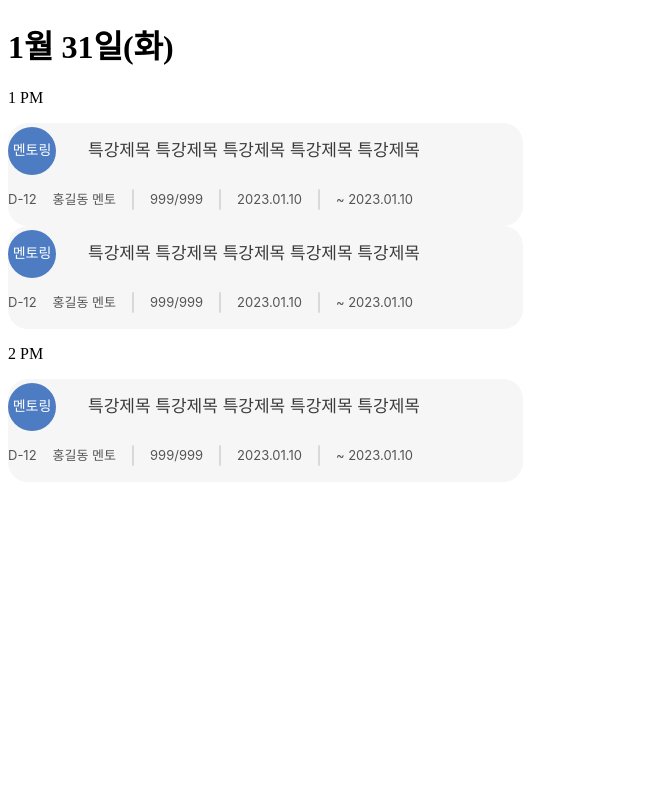
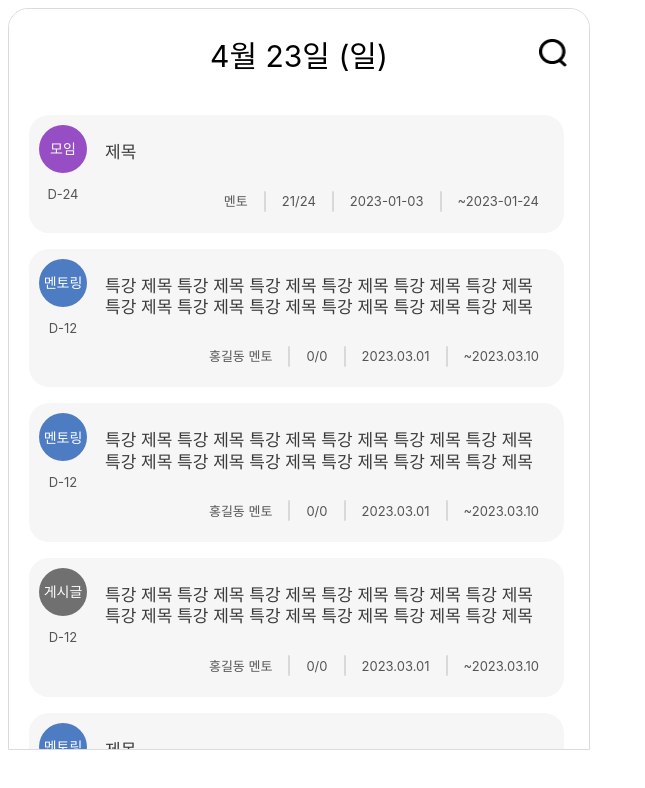
Before and after one commit to SWM-mini-47/SWMinder-front, a Next.js app: page / in a window 1280 px wide. Shown: the top 788 px of the page, without its empty margins (0-645 px from the left). Built offline with nearby package versions, Linux system fonts and the light colour scheme.

Commit message:
🎉 feat: 타임라인 및 포스트 컴포넌트 디자인 완료 (#3)

```diff
--- a/components/Timeline/Post/index.tsx
+++ b/components/Timeline/Post/index.tsx
@@ -1,97 +1,132 @@
 import { css } from '@emotion/react';
 
-const frameStyle = css`
+interface PostProps {
+  category: string;
+  title: string;
+  mentor: string;
+  dday: string;
+  capacity: number;
+  applicants: number;
+  startDate: string;
+  endDate: string;
+}
+
+const style = {
+  frame: css`
     border-radius: 20px;
-  height: 103px;
+    height: auto;
     width: 515px;
     background-color: #f6f6f6;
-`;
-
-const category = css`
+    align-items: center;
+    padding: 10px;
+  `,
+  category: (category: string) => css`
     display: inline-flex;
     justify-content: center;
-  align-items: flex-start; /* 변경 */
+    align-items: center;
     transform: rotate(0deg);
     border-radius: 80px;
     height: 48px;
     width: 48px;
-  background-color: #4d7cc3;
-`;
-
-const category_text = css`
+    background-color: ${category === '멘토링'
+      ? '#4d7cc3'
+      : category === '모임'
+      ? '#974DC3'
+      : '#707070'};
+  `,
+  category_text: css`
     text-align: center;
     font-size: 14px;
     font-family: Inter;
     line-height: 125%;
     color: #ffffff;
-`;
-
-const title_text = css`
+  `,
+  leftInfo: css`
+    align-items: center;
+    justify-content: center;
+    float: left;
+  `,
+  rightInfo: css`
+    margin-left: 50px;
+    margin-right: 15px;
+  `,
+  title_text: css`
     text-align: left;
     vertical-align: bottom;
     font-size: 17px;
     font-family: Inter;
     line-height: 125%;
     color: #3b3b3b;
-  margin-left: 16px; /* 추가 */
-`;
-
-const detail_frame = css`
+    margin-left: 16px;
+    flex: 1;
+  `,
+  detail_frame: css`
     position: relative;
     display: flex;
     flex-direction: row;
-  justify-content: flex-start;
+    justify-content: flex-end;
     align-items: center;
     gap: 16px;
-`;
-
-const detail_text = css`
-  text-align: left;
+  `,
+  detail_text: css`
+    text-align: center;
     vertical-align: middle;
     font-size: 13px;
     font-family: Inter;
     line-height: 125%;
     color: #555555;
-`;
-
-const rectangle_frame = css`
+  `,
+  rectangle_frame: css`
     height: 21px;
     width: 2px;
     background-color: #ffffff;
-`;
-
-const rectangle = css`
+  `,
+  rectangle: css`
     border-radius: 20px;
     height: 21px;
     width: 2px;
     background-color: #d9d9d9;
-`;
+  `,
+};
 
-export default function Post() {
+export default function Post({
+  category,
+  title,
+  mentor,
+  dday,
+  capacity,
+  applicants,
+  startDate,
+  endDate,
+}: PostProps) {
   return (
-    <div css={frameStyle}>
-      <div css={detail_frame}>
-        <div css={category}>
-          <p css={category_text}>멘토링</p>
+    <div css={style.frame}>
+      <div css={style.leftInfo}>
+        <div css={style.category(category)}>
+          <p css={style.category_text}>{category}</p>
         </div>
-        <p css={title_text}>특강제목 특강제목 특강제목 특강제목 특강제목</p>
+        <p css={style.detail_text}>{dday}</p>
       </div>
 
-      <div css={detail_frame}>
-        <p css={detail_text}>D-12</p>
-        <p css={detail_text}>홍길동 멘토</p>
-        <div css={rectangle_frame}>
-          <div css={rectangle} />
+      <div css={style.rightInfo}>
+        <p css={style.title_text}>{title}</p>
+        <div css={style.detail_frame}>
+          <p css={style.detail_text}>{mentor}</p>
+          <div css={style.rectangle_frame}>
+            <div css={style.rectangle} />
           </div>
-        <p css={detail_text}>999/999</p>
-        <div css={rectangle_frame}>
-          <div css={rectangle} />
+          <p css={style.detail_text}>
+            {applicants}/{capacity}
+          </p>
+          <div css={style.rectangle_frame}>
+            <div css={style.rectangle} />
           </div>
-        <p css={detail_text}>2023.01.10</p>
-        <div css={rectangle_frame}>
-          <div css={rectangle} />
+          <p css={style.detail_text}>{startDate}</p>
+          <div css={style.rectangle_frame}>
+            <div css={style.rectangle} />
           </div>
-        <p css={detail_text}>~ 2023.01.10</p>
+          <p css={style.detail_text}>~{endDate}</p>
+        </div>
       </div>
     </div>
   );
--- a/components/Timeline/index.tsx
+++ b/components/Timeline/index.tsx
@@ -1,14 +1,147 @@
 import Post from './Post/index';
+import { css } from '@emotion/react';
+import { useState } from 'react';
 
 export default function Timeline() {
+  interface PostProps {
+    category: string;
+    title: string;
+    mentor: string;
+    dday: string;
+    capacity: number;
+    applicants: number;
+    startDate: string;
+    endDate: string;
+  }
+
+  const style = {
+    frame: css`
+      border-radius: 20px 20px 0px 0px;
+      height: 700px;
+      width: 540px;
+      background-color: #ffffff;
+      border: 1px solid #dbdbdb;
+      padding: 20px;
+      overflow: auto;
+    `,
+    searchBar: css`
+      display: flex;
+      align-items: center;
+      justify-content: flex-end;
+      padding: 0 0px 20px;
+      height: 50px;
+      position: relative;
+    `,
+    searchIcon: css`
+      width: 30px;
+      height: 30px;
+      margin-left: 10px;
+    `,
+    date: css`
+      text-align: center;
+      vertical-align: bottom;
+      font-size: 30px;
+      font-family: Inter;
+      color: #000000;
+      flex: 1;
+      position: absolute;
+      left: 50%;
+      transform: translateX(-50%);
+    `,
+  };
+
+  const [isSearchClicked, setIsSearchClicked] = useState(false);
+
+  const handleSearchClick = () => {
+    setIsSearchClicked(true);
+  };
+
+  const handleSearchCancel = () => {
+    setIsSearchClicked(false);
+  };
+
+  // 선택한 날짜
+  const date: string = '4월 23일 (일)';
+
+  // 선택한 날짜에 게시된 멘토링, 게시글, 모임 등을 백엔드로부터 받아와야 함
+  const posts: PostProps[] = [
+    {
+      category: '모임',
+      title: '제목',
+      mentor: '멘토',
+      dday: 'D-24',
+      capacity: 24,
+      applicants: 21,
+      startDate: '2023-01-03',
+      endDate: '2023-01-24',
+    },
+    {
+      category: '멘토링',
+      title:
+        '특강 제목 특강 제목 특강 제목 특강 제목 특강 제목 특강 제목 특강 제목 특강 제목 특강 제목 특강 제목 특강 제목 특강 제목',
+      mentor: '홍길동 멘토',
+      dday: 'D-12',
+      capacity: 0,
+      applicants: 0,
+      startDate: '2023.03.01',
+      endDate: '2023.03.10',
+    },
+    {
+      category: '멘토링',
+      title:
+        '특강 제목 특강 제목 특강 제목 특강 제목 특강 제목 특강 제목 특강 제목 특강 제목 특강 제목 특강 제목 특강 제목 특강 제목',
+      mentor: '홍길동 멘토',
+      dday: 'D-12',
+      capacity: 0,
+      applicants: 0,
+      startDate: '2023.03.01',
+      endDate: '2023.03.10',
+    },
+    {
+      category: '게시글',
+      title:
+        '특강 제목 특강 제목 특강 제목 특강 제목 특강 제목 특강 제목 특강 제목 특강 제목 특강 제목 특강 제목 특강 제목 특강 제목',
+      mentor: '홍길동 멘토',
+      dday: 'D-12',
+      capacity: 0,
+      applicants: 0,
+      startDate: '2023.03.01',
+      endDate: '2023.03.10',
+    },
+    {
+      category: '멘토링',
+      title: '제목',
+      mentor: '멘토',
+      dday: 'D-24',
+      capacity: 24,
+      applicants: 21,
+      startDate: '2023-01-03',
+      endDate: '2023-01-24',
+    },
+  ];
+
+  // 검색 기능 아직 구현 못함
   return (
-    <div>
-      <h1>1월 31일(화)</h1>
-      <p>1 PM</p>
-      <Post />
-      <Post />
-      <p>2 PM</p>
-      <Post />
+    <div css={style.frame}>
+      <div css={style.searchBar}>
+        {isSearchClicked ? (
+          <>
+            <input type="text" placeholder="검색어를 입력하세요." />
+            <button onClick={handleSearchCancel}>취소</button>
+          </>
+        ) : (
+          <>
+            <div css={style.date}>{date}</div>
+            <img src="/search.png" css={style.searchIcon} onClick={handleSearchClick} />
+          </>
+        )}
+      </div>
+      {posts.map((post, index) => (
+        <div>
+          <p> </p>
+          <Post {...post} />
+        </div>
+      ))}
     </div>
   );
 }
```
Also changed, not shown: public/search.png (added). Lines whose indentation alone changed are shown as unchanged.
